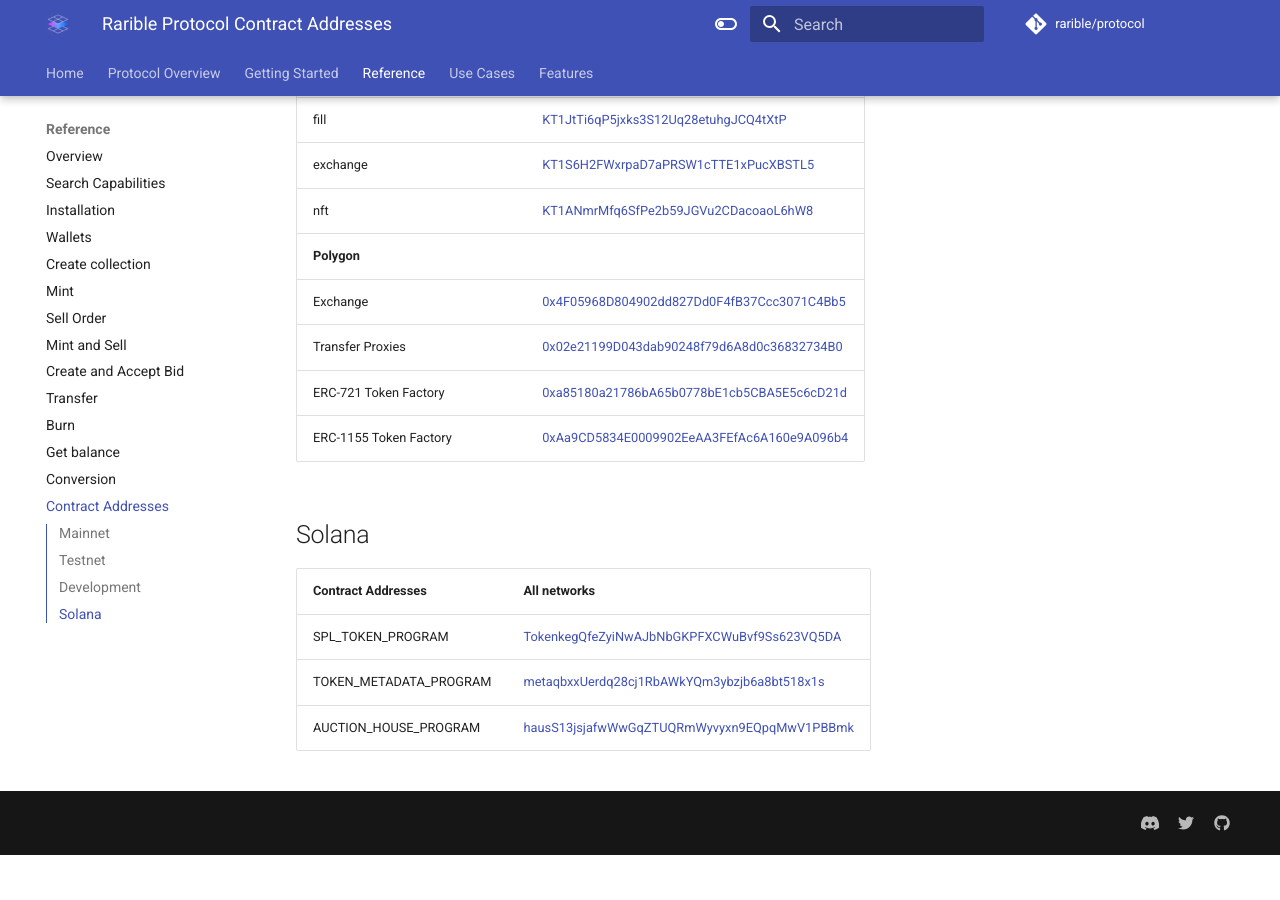
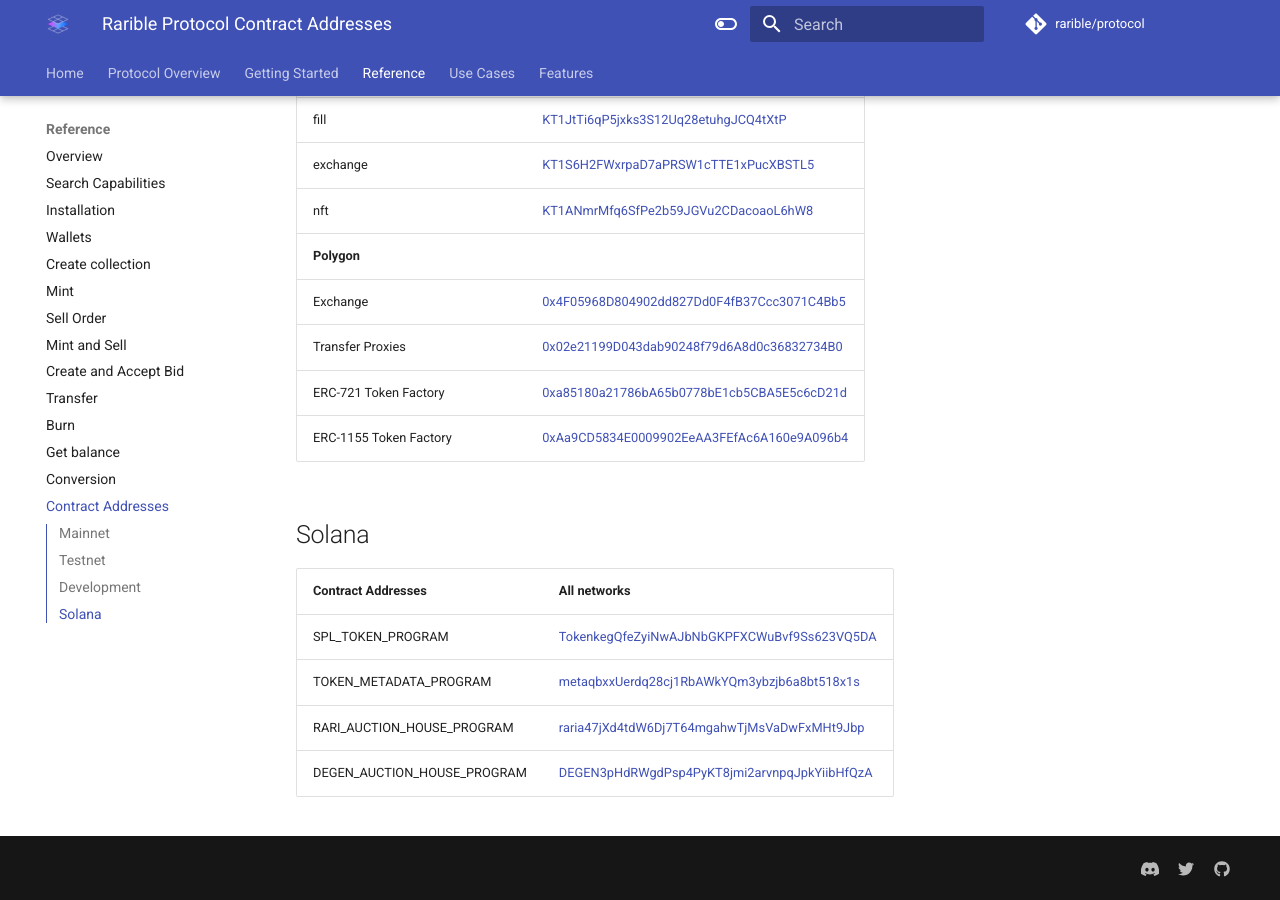
Before and after one commit to rarible/protocol, an MkDocs documentation site: the page built from docs/reference/contract-addresses.md, in a window 1280 px wide and 900 px high, scrolled down 3327 px. Built offline with MkDocs 1.6.1 and Material for MkDocs 9.7.7, drawn with Linux system fonts in a browser that asks for light colours; comment, search, counter and statistics services are not loaded; before the commit the page ends 4182 px from its top, so only the background shows below that.

Commit message:
"type: docs"

```diff
--- a/docs/reference/contract-addresses.md
+++ b/docs/reference/contract-addresses.md
@@ -92,8 +92,9 @@
 
 ## Solana
 
-| Contract Addresses     | All networks                                                                                                                   |
-|------------------------|--------------------------------------------------------------------------------------------------------------------------------|
-| SPL_TOKEN_PROGRAM      | [TokenkegQfeZyiNwAJbNbGKPFXCWuBvf9Ss623VQ5DA](https://explorer.solana.com/address/TokenkegQfeZyiNwAJbNbGKPFXCWuBvf9Ss623VQ5DA) |
-| TOKEN_METADATA_PROGRAM | [metaqbxxUerdq28cj1RbAWkYQm3ybzjb6a8bt518x1s](https://explorer.solana.com/address/metaqbxxUerdq28cj1RbAWkYQm3ybzjb6a8bt518x1s) |
-| AUCTION_HOUSE_PROGRAM  | [hausS13jsjafwWwGqZTUQRmWyvyxn9EQpqMwV1PBBmk](https://explorer.solana.com/address/hausS13jsjafwWwGqZTUQRmWyvyxn9EQpqMwV1PBBmk) |
+| Contract Addresses          | All networks                                                                                                                   |
+|-----------------------------|--------------------------------------------------------------------------------------------------------------------------------|
+| SPL_TOKEN_PROGRAM           | [TokenkegQfeZyiNwAJbNbGKPFXCWuBvf9Ss623VQ5DA](https://explorer.solana.com/address/TokenkegQfeZyiNwAJbNbGKPFXCWuBvf9Ss623VQ5DA) |
+| TOKEN_METADATA_PROGRAM      | [metaqbxxUerdq28cj1RbAWkYQm3ybzjb6a8bt518x1s](https://explorer.solana.com/address/metaqbxxUerdq28cj1RbAWkYQm3ybzjb6a8bt518x1s) |
+| RARI_AUCTION_HOUSE_PROGRAM  | [raria47jXd4tdW6Dj7T64mgahwTjMsVaDwFxMHt9Jbp](https://explorer.solana.com/address/raria47jXd4tdW6Dj7T64mgahwTjMsVaDwFxMHt9Jbp) |
+| DEGEN_AUCTION_HOUSE_PROGRAM | [DEGEN3pHdRWgdPsp4PyKT8jmi2arvnpqJpkYiibHfQzA](https://explorer.solana.com/address/DEGEN3pHdRWgdPsp4PyKT8jmi2arvnpqJpkYiibHfQzA) |
```
